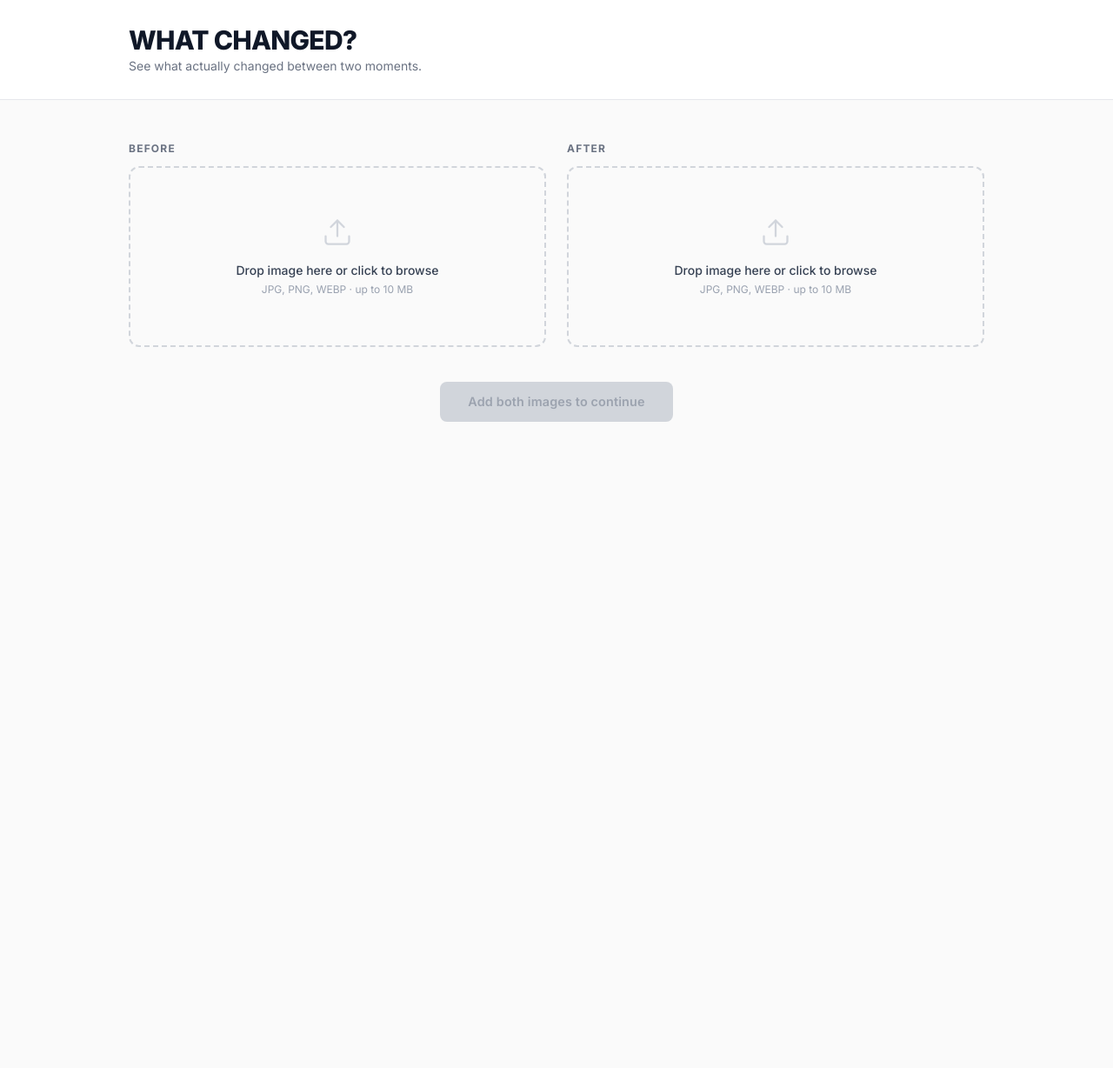
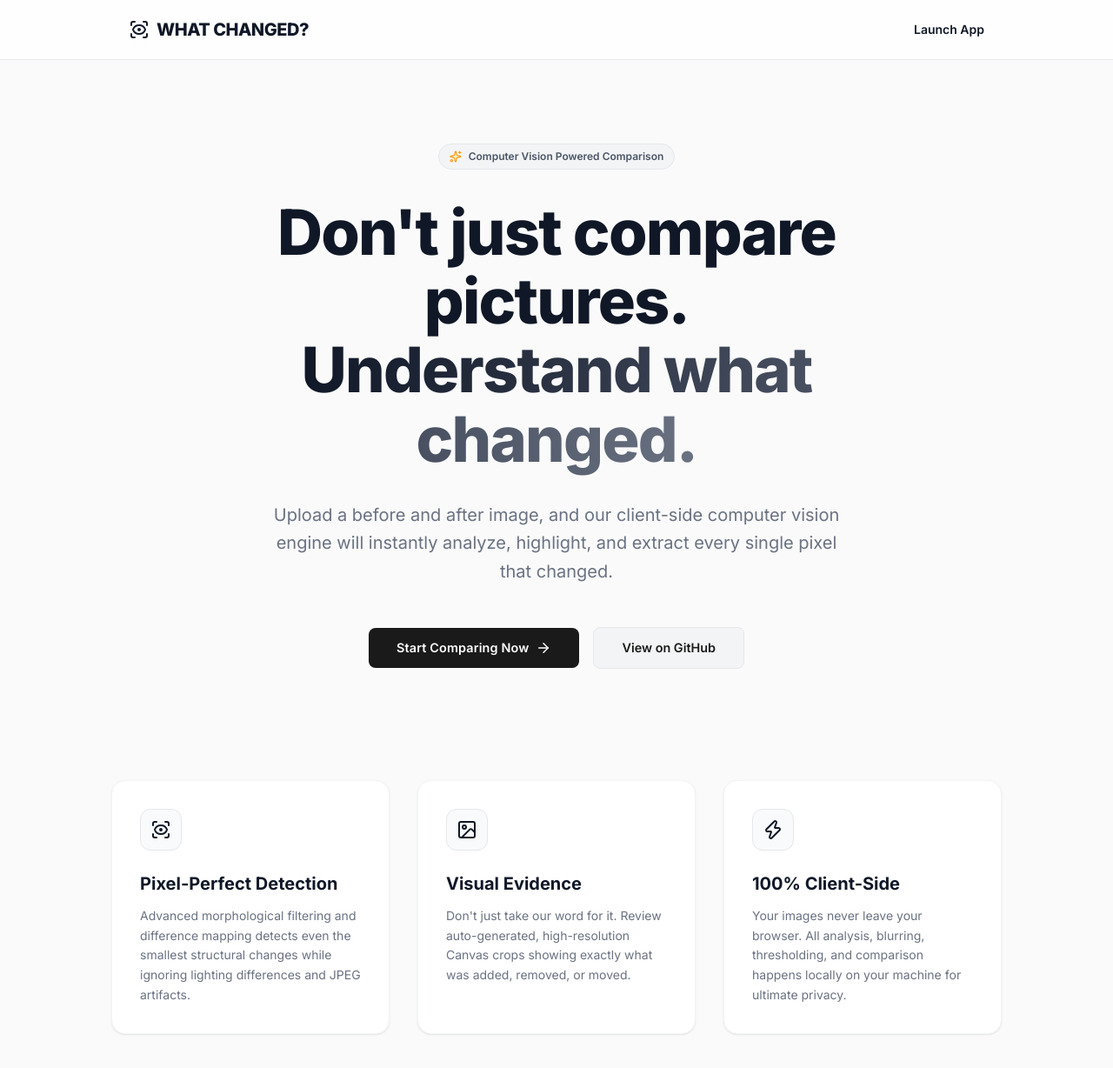
Before and after one commit to ankitadotdev/githubcopilot-devday, a React (Vite) app: page / in a window 1280 px wide. Shown: the top 1228 px of the page at 87% size. Before the commit the page ends 800 px from the top, so only its background shows below. Built offline with nearby package versions, Linux system fonts and the light colour scheme.

Commit message:
feat: add premium landing page

```diff
--- a/src/App.tsx
+++ b/src/App.tsx
@@ -7,12 +7,13 @@ import { EvidenceView } from "./components/analysis/EvidenceView";
 import { SideBySide } from "./components/comparison/SideBySide";
 import { ComparisonSlider } from "./components/comparison/ComparisonSlider";
 import { DifferenceView } from "./components/comparison/DifferenceView";
+import { LandingPage } from "./components/LandingPage";
 import { analyzeImages } from "./services/imageAnalysis";
 import type { AnalysisStage } from "./services/imageAnalysis";
 import { createObjectURL, revokeObjectURL } from "./utils/image";
 import type { AnalyzeResponse } from "./types/analysis";
 
-type ViewMode = "upload" | "comparison";
+type ViewMode = "landing" | "upload" | "comparison";
 type ComparisonMode = "side-by-side" | "slider" | "difference";
 
 function App() {
@@ -21,7 +22,7 @@ function App() {
   const [beforePreview, setBeforePreview] = useState<string | null>(null);
   const [afterPreview, setAfterPreview] = useState<string | null>(null);
 
-  const [viewMode, setViewMode] = useState<ViewMode>("upload");
+  const [viewMode, setViewMode] = useState<ViewMode>("landing");
   const [comparisonMode, setComparisonMode] =
     useState<ComparisonMode>("slider");
   const [isAnalyzing, setIsAnalyzing] = useState(false);
@@ -105,6 +106,10 @@ function App() {
       index: idx,
       onClick: () => setSelectedChangeId(change.id),
     })) || [];
+
+  if (viewMode === "landing") {
+    return <LandingPage onStart={() => setViewMode("upload")} />;
+  }
 
   return (
     <div className="min-h-screen flex flex-col bg-[#fafafa]">
--- /dev/null
+++ b/src/components/LandingPage.tsx
@@ -0,0 +1,100 @@
+
+import { ArrowRight, Image as ImageIcon, Sparkles, ScanEye, Zap } from "lucide-react";
+
+interface LandingPageProps {
+  onStart: () => void;
+}
+
+export function LandingPage({ onStart }: LandingPageProps) {
+  return (
+    <div className="min-h-screen flex flex-col bg-[#fafafa]">
+      {/* Header */}
+      <header className="border-b border-gray-200 bg-white/80 backdrop-blur-md sticky top-0 z-50">
+        <div className="max-w-5xl mx-auto px-5 py-5 flex items-center justify-between">
+          <div className="flex items-center gap-2">
+            <ScanEye size={24} className="text-gray-900" />
+            <span className="text-xl font-extrabold text-gray-900 tracking-tight">
+              WHAT CHANGED?
+            </span>
+          </div>
+          <button
+            onClick={onStart}
+            className="text-sm font-semibold text-gray-900 hover:text-gray-600 transition"
+          >
+            Launch App
+          </button>
+        </div>
+      </header>
+
+      {/* Hero Section */}
+      <main className="flex-1 flex flex-col items-center text-center px-5 pt-24 pb-16">
+        <div className="inline-flex items-center gap-2 px-3 py-1.5 rounded-full bg-gray-100 text-xs font-semibold text-gray-600 mb-8 border border-gray-200">
+          <Sparkles size={14} className="text-amber-500" />
+          <span>Computer Vision Powered Comparison</span>
+        </div>
+
+        <h1 className="text-5xl md:text-7xl font-extrabold text-gray-900 tracking-tight max-w-4xl leading-[1.1]">
+          Don't just compare pictures.<br />
+          <span className="text-transparent bg-clip-text bg-gradient-to-r from-gray-900 to-gray-500">
+            Understand what changed.
+          </span>
+        </h1>
+
+        <p className="mt-8 text-lg md:text-xl text-gray-500 max-w-2xl leading-relaxed">
+          Upload a before and after image, and our client-side computer vision engine will instantly analyze, highlight, and extract every single pixel that changed.
+        </p>
+
+        <div className="mt-12 flex flex-col sm:flex-row items-center gap-4">
+          <button
+            onClick={onStart}
+            className="button-primary flex items-center gap-2 text-base px-8 py-4 w-full sm:w-auto"
+          >
+            Start Comparing Now
+            <ArrowRight size={18} />
+          </button>
+          <a
+            href="https://github.com/ankitadotdev/githubcopilot-devday"
+            target="_blank"
+            rel="noopener noreferrer"
+            className="button-secondary flex items-center justify-center gap-2 text-base px-8 py-4 w-full sm:w-auto"
+          >
+            View on GitHub
+          </a>
+        </div>
+
+        {/* Feature Grid */}
+        <div className="mt-32 grid grid-cols-1 md:grid-cols-3 gap-8 max-w-5xl w-full text-left">
+          <div className="bg-white p-8 rounded-2xl border border-gray-100 card-shadow">
+            <div className="w-12 h-12 bg-gray-50 rounded-xl flex items-center justify-center mb-6 border border-gray-200">
+              <ScanEye size={24} className="text-gray-900" />
+            </div>
+            <h3 className="text-xl font-bold text-gray-900 mb-3">Pixel-Perfect Detection</h3>
+            <p className="text-gray-500 leading-relaxed text-sm">
+              Advanced morphological filtering and difference mapping detects even the smallest structural changes while ignoring lighting differences and JPEG artifacts.
+            </p>
+          </div>
+
+          <div className="bg-white p-8 rounded-2xl border border-gray-100 card-shadow">
+            <div className="w-12 h-12 bg-gray-50 rounded-xl flex items-center justify-center mb-6 border border-gray-200">
+              <ImageIcon size={24} className="text-gray-900" />
+            </div>
+            <h3 className="text-xl font-bold text-gray-900 mb-3">Visual Evidence</h3>
+            <p className="text-gray-500 leading-relaxed text-sm">
+              Don't just take our word for it. Review auto-generated, high-resolution Canvas crops showing exactly what was added, removed, or moved.
+            </p>
+          </div>
+
+          <div className="bg-white p-8 rounded-2xl border border-gray-100 card-shadow">
+            <div className="w-12 h-12 bg-gray-50 rounded-xl flex items-center justify-center mb-6 border border-gray-200">
+              <Zap size={24} className="text-gray-900" />
+            </div>
+            <h3 className="text-xl font-bold text-gray-900 mb-3">100% Client-Side</h3>
+            <p className="text-gray-500 leading-relaxed text-sm">
+              Your images never leave your browser. All analysis, blurring, thresholding, and comparison happens locally on your machine for ultimate privacy.
+            </p>
+          </div>
+        </div>
+      </main>
+    </div>
+  );
+}
```
